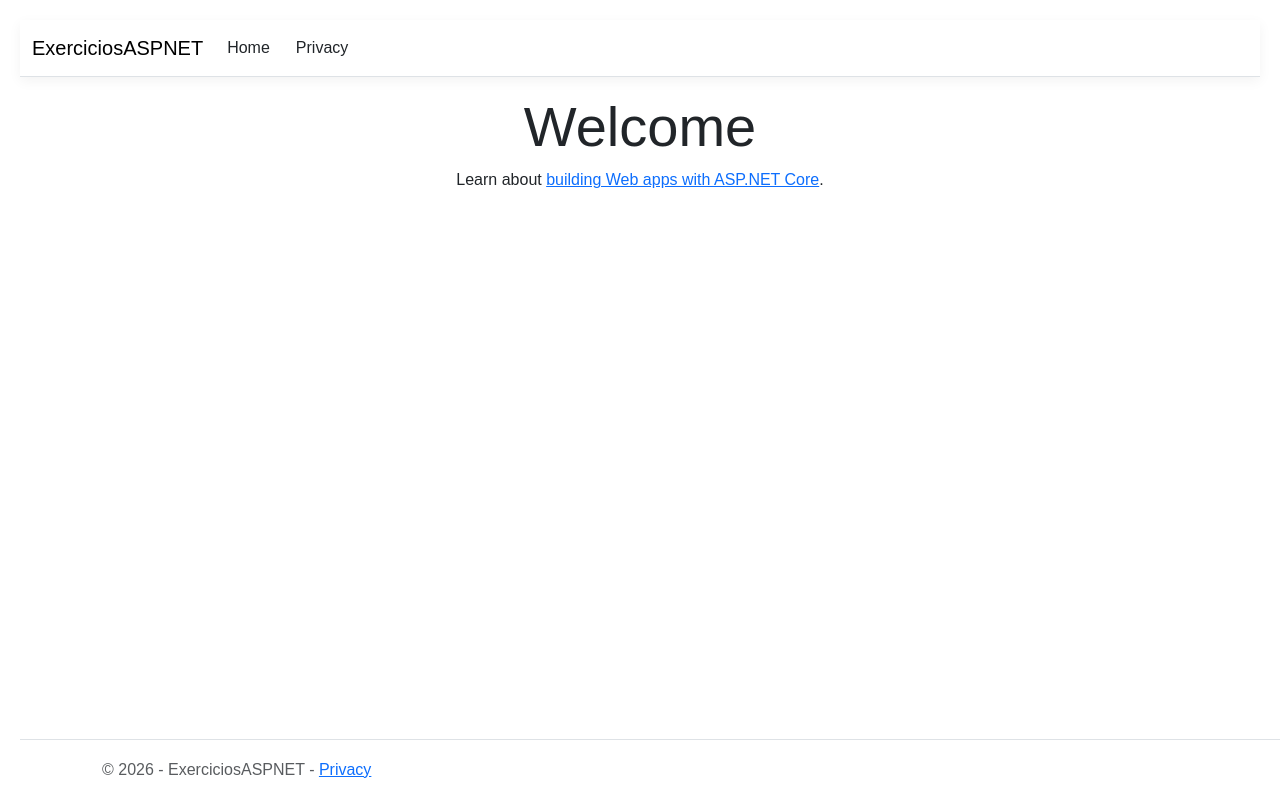
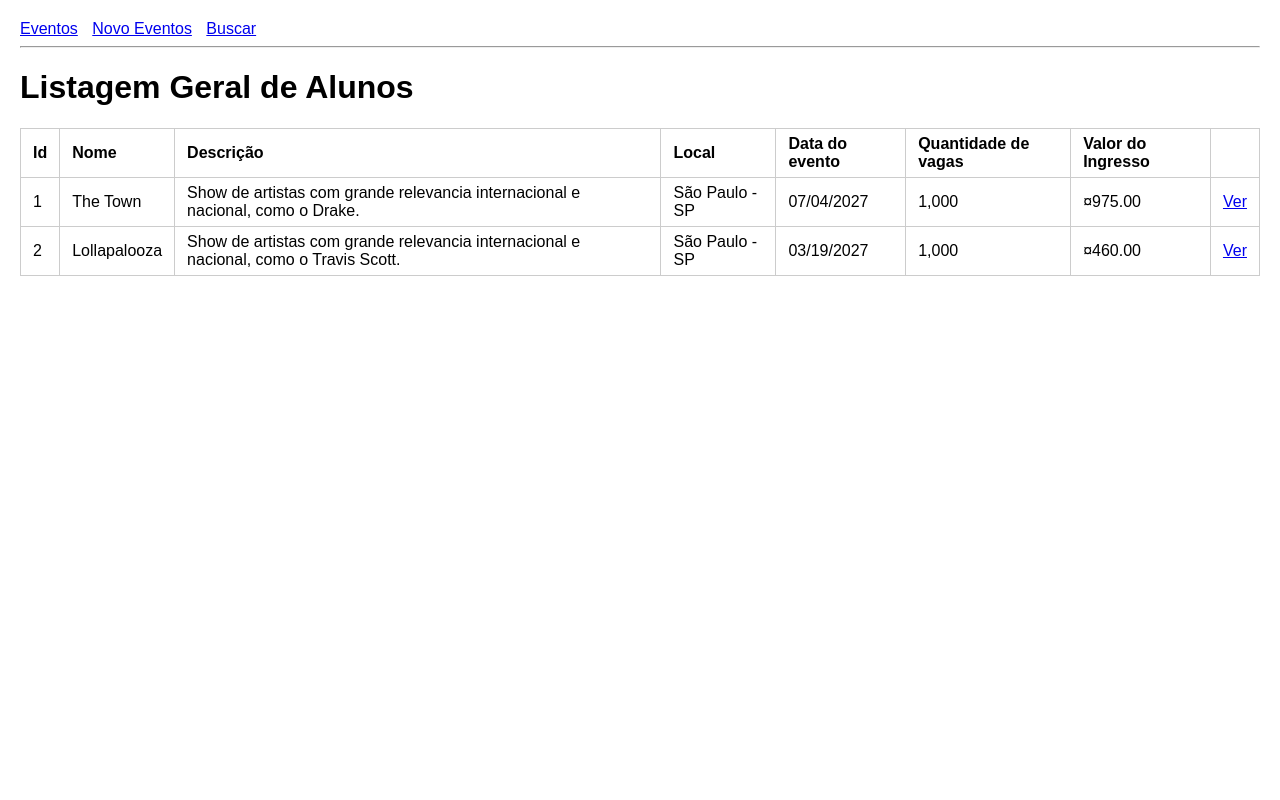
Before and after one commit to alissonalmeida-dev7/Exercicios-ASP.NET, an ASP.NET Core app: page / in a window 1280 px wide. Run offline with ASP.NET Core 8, Linux system fonts and the light colour scheme; style sheets or scripts are compiled from the project's sources.

Commit message:
Finalizado exercicios de ASP.NET

```diff
--- /dev/null
+++ b/Controllers/EventosController.cs
@@ -0,0 +1,94 @@
+using Microsoft.AspNetCore.Mvc;
+using ExerciciosASPNET.Models;
+using ExerciciosASPNET.ViewModels;
+
+namespace ExerciciosASPNET.Controllers
+{
+    public class EventosController : Controller
+    {
+        private static List<Evento> _evento = new()
+        {
+            new Evento { Id = 1, Nome = "The Town", Descricao = "Show de artistas com grande relevancia internacional e nacional, como o Drake.", Local = "São Paulo - SP", DataEvento = new DateTime(2027, 07, 04), QuantidadeVagas = 1000, ValorIngresso = 975m},
+            new Evento { Id = 2, Nome = "Lollapalooza", Descricao = "Show de artistas com grande relevancia internacional e nacional, como o Travis Scott.", Local = "São Paulo - SP", DataEvento = new DateTime(2027, 03, 19), QuantidadeVagas = 1000, ValorIngresso = 460m}
+        };
+
+        public IActionResult Index()
+        {
+            return View(_evento);
+        }
+
+        // GET /Evento/Criar - retornar a View de Criação de Eventos
+        [HttpGet]
+        public IActionResult Criar()
+        {
+            return View();
+        }
+
+        // POST /Evento/Criar - recebe dados da View Criar()
+        [HttpPost]
+        public IActionResult Criar(Evento evento)
+        {
+            if (!ModelState.IsValid)
+            {
+                return View(evento);
+            }
+
+            evento.Id = _evento.Any() ? _evento.Max(a => a.Id) + 1 : 1; // Ternario
+            _evento.Add(evento);
+
+            return RedirectToAction("Index");
+        }
+
+        // GET /Eventos/Buscar
+        [HttpGet]
+        public IActionResult Buscar()
+        {
+            return View(new BuscaEventoViewModel());
+        }
+
+        // POST /Eventos/Buscar
+        [HttpPost]
+        public IActionResult Buscar(BuscaEventoViewModel vm)
+        {
+            if (string.IsNullOrEmpty(vm.NomeBusca) &&
+                string.IsNullOrEmpty(vm.LocalBusca) &&
+                !vm.DataInicial.HasValue) // Verifica se os parametros estão vazios.
+            {
+                vm.Resultados = new List<Evento>(); // Cria uma lista sem informações.
+                return View(vm);
+            }
+
+            // Inicia a consulta apontando para a lista de eventos.
+            // O IEnumerable funciona como um "rascunho" de filtros: ele acumula as regras dos 'ifs' abaixo
+            // e só executa a busca de verdade no final, quando chamamos o .ToList().
+            IEnumerable<Evento> consulta = _evento;
+
+            if (!string.IsNullOrEmpty(vm.NomeBusca))
+            {
+                consulta = consulta.Where(a => a.Nome.Contains(vm.NomeBusca, StringComparison.OrdinalIgnoreCase)).ToList();
+            }
+
+            if (!string.IsNullOrEmpty(vm.LocalBusca))
+            {
+                consulta = consulta.Where(a => a.Local.Contains(vm.LocalBusca, StringComparison.OrdinalIgnoreCase)).ToList();
+            }
+
+            if (vm.DataInicial.HasValue)
+            {
+                consulta = consulta.Where(a => a.DataEvento.Date >= vm.DataInicial.Value.Date).ToList();
+            }
+
+            vm.Resultados = consulta.ToList();
+
+            return View(vm);
+        }
+
+        public IActionResult Detalhes(int id)
+        {
+            var evento = _evento.FirstOrDefault(a => a.Id == id);
+            if(evento == null)
+                return NotFound();
+            return View(evento);
+        }
+    }
+}
--- a/Controllers/HomeController.cs
+++ /dev/null
@@ -1,24 +0,0 @@
-using System.Diagnostics;
-using Microsoft.AspNetCore.Mvc;
-using ExerciciosASPNET.Models;
-
-namespace ExerciciosASPNET.Controllers;
-
-public class HomeController : Controller
-{
-    public IActionResult Index()
-    {
-        return View();
-    }
-
-    public IActionResult Privacy()
-    {
-        return View();
-    }
-
-    [ResponseCache(Duration = 0, Location = ResponseCacheLocation.None, NoStore = true)]
-    public IActionResult Error()
-    {
-        return View(new ErrorViewModel { RequestId = Activity.Current?.Id ?? HttpContext.TraceIdentifier });
-    }
-}
--- a/Program.cs
+++ b/Program.cs
@@ -22,7 +22,7 @@ app.MapStaticAssets();
 
 app.MapControllerRoute(
     name: "default",
-    pattern: "{controller=Home}/{action=Index}/{id?}")
+    pattern: "{controller=Eventos}/{action=Index}/{id?}")
     .WithStaticAssets();
 
 
--- /dev/null
+++ b/Views/Eventos/Index.cshtml
@@ -0,0 +1,36 @@
+@model List<Evento>
+@{
+    ViewData["Title"] = "Listagem de Alunos";
+}
+
+<h1>Listagem Geral de Alunos</h1>
+
+<table>
+    <tr>
+        <th>Id</th>
+        <th>Nome</th>
+        <th>Descrição</th>
+        <th>Local</th>
+        <th>Data do evento</th>
+        <th>Quantidade de vagas</th>
+        <th>Valor do Ingresso</th>
+        <th></th>
+    </tr>
+    @foreach(Evento a in Model)
+    {
+        <tr>
+
+            <td>@a.Id</td>
+            <td>@a.Nome</td>
+            <td>@a.Descricao</td>
+            <td>@a.Local</td>
+            <td>@a.DataEvento.ToShortDateString()</td>
+            <td>@a.QuantidadeVagas.ToString("N0")</td>
+            <td>@a.ValorIngresso.ToString("C")</td>
+            <td>
+                <a asp-action="Detalhes" asp-route-id="@a.Id">Ver</a>
+            </td>
+
+        </tr>
+    }
+</table>
--- a/Views/Home/Index.cshtml
+++ /dev/null
@@ -1,8 +0,0 @@
-@{
-    ViewData["Title"] = "Home Page";
-}
-
-<div class="text-center">
-    <h1 class="display-4">Welcome</h1>
-    <p>Learn about <a href="https://learn.microsoft.com/aspnet/core">building Web apps with ASP.NET Core</a>.</p>
-</div>
--- a/Views/Home/Privacy.cshtml
+++ /dev/null
@@ -1,6 +0,0 @@
-@{
-    ViewData["Title"] = "Privacy Policy";
-}
-<h1>@ViewData["Title"]</h1>
-
-<p>Use this page to detail your site's privacy policy.</p>
--- a/Views/Shared/_Layout.cshtml
+++ b/Views/Shared/_Layout.cshtml
@@ -1,50 +1,25 @@
 <!DOCTYPE html>
 <html lang="en">
+
 <head>
     <meta charset="utf-8" />
     <meta name="viewport" content="width=device-width, initial-scale=1.0" />
     <title>@ViewData["Title"] - ExerciciosASPNET</title>
     <script type="importmap"></script>
-    <link rel="stylesheet" href="~/lib/bootstrap/dist/css/bootstrap.min.css" />
     <link rel="stylesheet" href="~/css/site.css" asp-append-version="true" />
     <link rel="stylesheet" href="~/ExerciciosASPNET.styles.css" asp-append-version="true" />
 </head>
+
 <body>
-    <header>
-        <nav class="navbar navbar-expand-sm navbar-toggleable-sm navbar-light bg-white border-bottom box-shadow mb-3">
-            <div class="container-fluid">
-                <a class="navbar-brand" asp-area="" asp-controller="Home" asp-action="Index">ExerciciosASPNET</a>
-                <button class="navbar-toggler" type="button" data-bs-toggle="collapse" data-bs-target=".navbar-collapse" aria-controls="navbarSupportedContent"
-                        aria-expanded="false" aria-label="Toggle navigation">
-                    <span class="navbar-toggler-icon"></span>
-                </button>
-                <div class="navbar-collapse collapse d-sm-inline-flex justify-content-between">
-                    <ul class="navbar-nav flex-grow-1">
-                        <li class="nav-item">
-                            <a class="nav-link text-dark" asp-area="" asp-controller="Home" asp-action="Index">Home</a>
-                        </li>
-                        <li class="nav-item">
-                            <a class="nav-link text-dark" asp-area="" asp-controller="Home" asp-action="Privacy">Privacy</a>
-                        </li>
-                    </ul>
-                </div>
-            </div>
-        </nav>
-    </header>
-    <div class="container">
-        <main role="main" class="pb-3">
-            @RenderBody()
-        </main>
-    </div>
+    <nav>
+        <a asp-controller="Eventos" asp-action="Index">Eventos</a>
+        <a asp-controller="Eventos" asp-action="Criar">Novo Eventos</a>
+        <a asp-controller="Eventos" asp-action="Buscar">Buscar</a>
+    </nav>
+    <hr/>
+    @RenderBody()
 
-    <footer class="border-top footer text-muted">
-        <div class="container">
-            &copy; 2026 - ExerciciosASPNET - <a asp-area="" asp-controller="Home" asp-action="Privacy">Privacy</a>
-        </div>
-    </footer>
-    <script src="~/lib/jquery/dist/jquery.min.js"></script>
-    <script src="~/lib/bootstrap/dist/js/bootstrap.bundle.min.js"></script>
-    <script src="~/js/site.js" asp-append-version="true"></script>
     @await RenderSectionAsync("Scripts", required: false)
 </body>
+
 </html>
--- a/Views/Shared/_Layout.cshtml.css
+++ /dev/null
@@ -1,48 +0,0 @@
-/* Please see documentation at https://learn.microsoft.com/aspnet/core/client-side/bundling-and-minification
-for details on configuring this project to bundle and minify static web assets. */
-
-a.navbar-brand {
-  white-space: normal;
-  text-align: center;
-  word-break: break-all;
-}
-
-a {
-  color: #0077cc;
-}
-
-.btn-primary {
-  color: #fff;
-  background-color: #1b6ec2;
-  border-color: #1861ac;
-}
-
-.nav-pills .nav-link.active, .nav-pills .show > .nav-link {
-  color: #fff;
-  background-color: #1b6ec2;
-  border-color: #1861ac;
-}
-
-.border-top {
-  border-top: 1px solid #e5e5e5;
-}
-.border-bottom {
-  border-bottom: 1px solid #e5e5e5;
-}
-
-.box-shadow {
-  box-shadow: 0 .25rem .75rem rgba(0, 0, 0, .05);
-}
-
-button.accept-policy {
-  font-size: 1rem;
-  line-height: inherit;
-}
-
-.footer {
-  position: absolute;
-  bottom: 0;
-  width: 100%;
-  white-space: nowrap;
-  line-height: 60px;
-}
```
Also changed, not shown: Models/Evento.cs (added, +27 -0 lines), ViewModels/BuscaEventoViewModel.cs (added, +16 -0 lines), Views/Eventos/Buscar.cshtml (added, +44 -0 lines), Views/Eventos/Criar.cshtml (added, +48 -0 lines), Views/Eventos/Detalhes.cshtml (added, +15 -0 lines).
